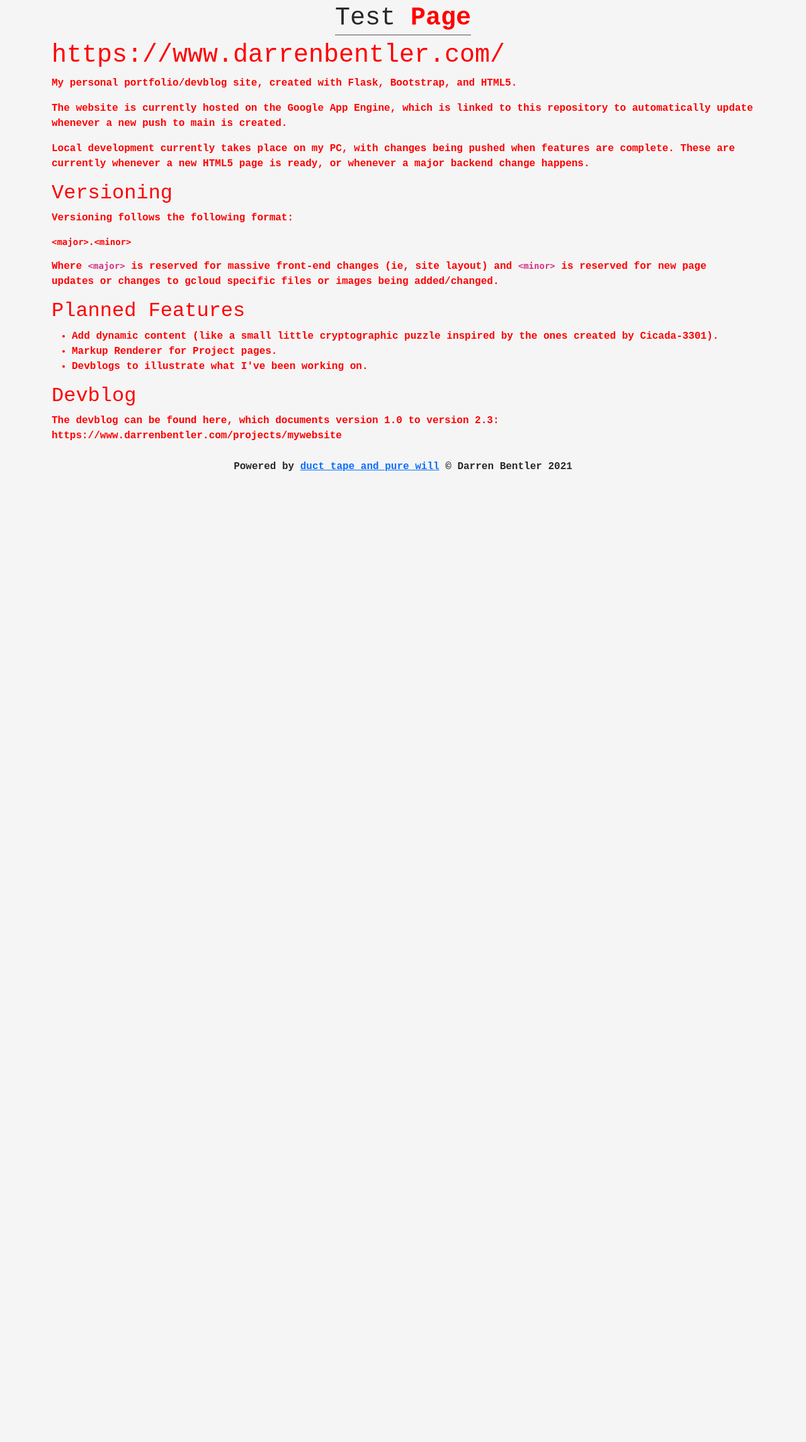
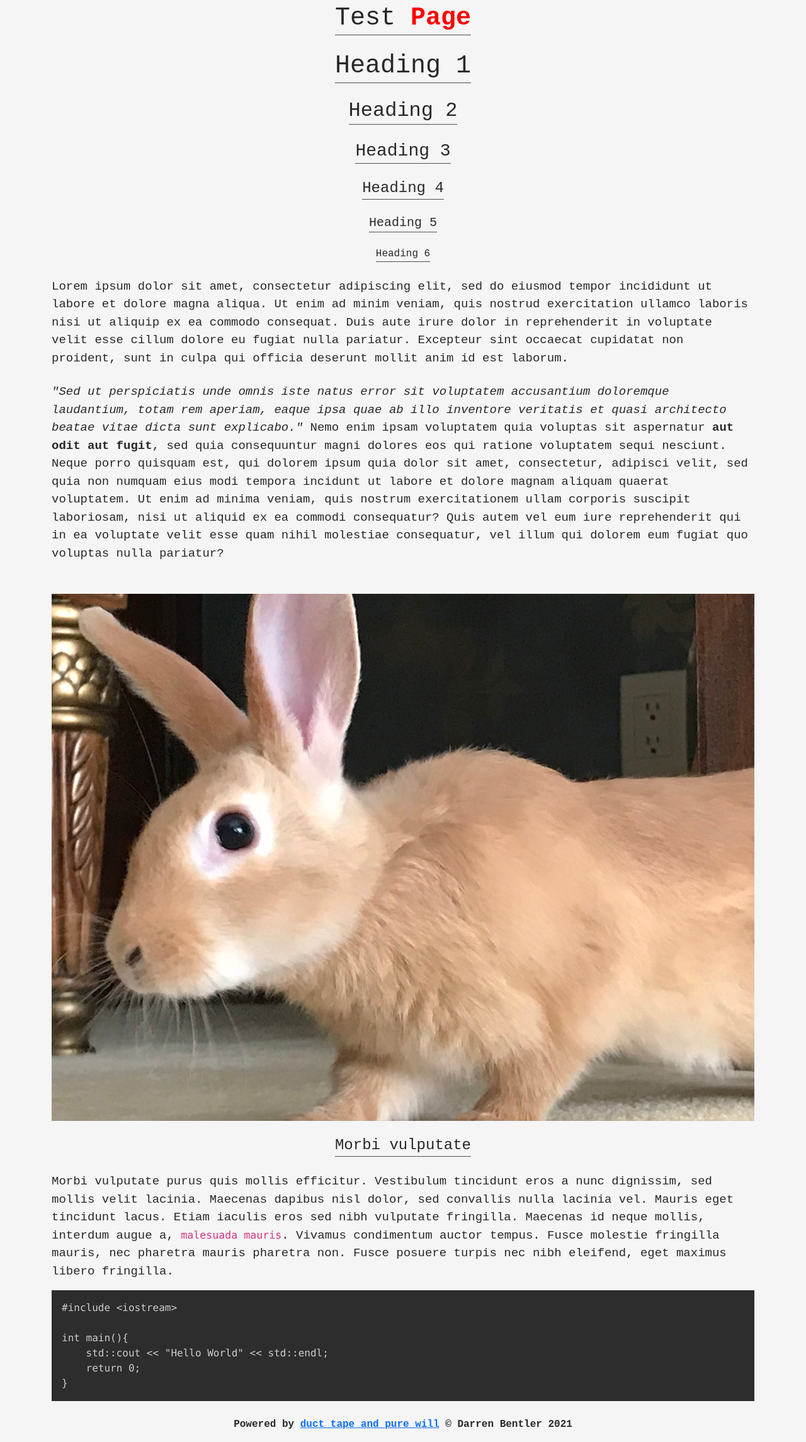
Before and after one commit to dbentler/personalwebsite, a Flask app: page /test in a window 1280 px wide. Shown: the part 56-2346 px from the top of the page at 63% size. Before the commit the page ends 804 px from the top, so only its background shows below. Run offline with Flask 2, Linux system fonts and the light colour scheme; some libraries are stand-ins or nearby versions.

Commit message:
Markdown Rendering and Formatting implemented

````diff
--- a/main.py
+++ b/main.py
@@ -6,7 +6,7 @@ from flask_bootstrap import Bootstrap
 
 
 app = Flask(__name__)
-Misaka(app)
+Misaka(app, fenced_code=True)
 
 
 @app.route("/") # Listens for <website>/<subpage>
--- a/markdown/test.md
+++ b/markdown/test.md
@@ -1,22 +1,25 @@
-# https://www.darrenbentler.com/
-My personal portfolio/devblog site, created with Flask, Bootstrap, and HTML5.
+# <span class="span-underline">Heading 1</span>
+## <span class="span-underline">Heading 2</span>
+### <span class="span-underline">Heading 3</span>
+#### <span class="span-underline">Heading 4</span>
+##### <span class="span-underline">Heading 5</span>
+###### <span class="span-underline">Heading 6</span>
 
-The website is currently hosted on the Google App Engine, which is linked to this repository to automatically update whenever a new push to main is created.
+Lorem ipsum dolor sit amet, consectetur adipiscing elit, sed do eiusmod tempor incididunt ut labore et dolore magna aliqua. Ut enim ad minim veniam, quis nostrud exercitation ullamco laboris nisi ut aliquip ex ea commodo consequat. Duis aute irure dolor in reprehenderit in voluptate velit esse cillum dolore eu fugiat nulla pariatur. Excepteur sint occaecat cupidatat non proident, sunt in culpa qui officia deserunt mollit anim id est laborum.
 
-Local development currently takes place on my PC, with changes being pushed when features are complete. These are currently whenever a new HTML5 page is ready, or whenever a major backend change happens.
+*"Sed ut perspiciatis unde omnis iste natus error sit voluptatem accusantium doloremque laudantium, totam rem aperiam, eaque ipsa quae ab illo inventore veritatis et quasi architecto beatae vitae dicta sunt explicabo."* Nemo enim ipsam voluptatem quia voluptas sit aspernatur **aut odit aut fugit**, sed quia consequuntur magni dolores eos qui ratione voluptatem sequi nesciunt. Neque porro quisquam est, qui dolorem ipsum quia dolor sit amet, consectetur, adipisci velit, sed quia non numquam eius modi tempora incidunt ut labore et dolore magnam aliquam quaerat voluptatem. Ut enim ad minima veniam, quis nostrum exercitationem ullam corporis suscipit laboriosam, nisi ut aliquid ex ea commodi consequatur? Quis autem vel eum iure reprehenderit qui in ea voluptate velit esse quam nihil molestiae consequatur, vel illum qui dolorem eum fugiat quo voluptas nulla pariatur?
 
-## Versioning
-Versioning follows the following format:
+![Test Image](/static/img/lucy.jpeg)
 
-    <major>.<minor>
-Where `<major>` is reserved for massive front-end changes (ie, site layout) and `<minor>` is reserved for new page updates or changes to gcloud specific files or images being added/changed.
+#### <span class="span-underline">Morbi vulputate</span>
 
-## Planned Features
+Morbi vulputate purus quis mollis efficitur. Vestibulum tincidunt eros a nunc dignissim, sed mollis velit lacinia. Maecenas dapibus nisl dolor, sed convallis nulla lacinia vel. Mauris eget tincidunt lacus. Etiam iaculis eros sed nibh vulputate fringilla. Maecenas id neque mollis, interdum augue a, `malesuada mauris`. Vivamus condimentum auctor tempus. Fusce molestie fringilla mauris, nec pharetra mauris pharetra non. Fusce posuere turpis nec nibh eleifend, eget maximus libero fringilla.
 
- - Add dynamic content (like a small little cryptographic puzzle inspired by the ones created by Cicada-3301).
- - Markup Renderer for Project pages.
- - Devblogs to illustrate what I've been working on.
+``` {.lang-cpp}
+#include <iostream>
 
-## Devblog
-The devblog can be found here, which documents version 1.0 to version 2.3:
-https://www.darrenbentler.com/projects/mywebsite
+int main(){
+    std::cout << "Hello World" << std::endl;
+    return 0;
+}
+```
--- a/static/css/prism.css
+++ b/static/css/prism.css
@@ -1,5 +1,5 @@
 /* PrismJS 1.23.0
-https://prismjs.com/download.html#themes=prism-tomorrow&languages=markup+css+clike+javascript+c+cpp&plugins=line-numbers+highlight-keywords+normalize-whitespace */
+https://prismjs.com/download.html#themes=prism-tomorrow&languages=markup+css+clike+javascript+c+csharp+cpp+diff+java+python&plugins=line-numbers+highlight-keywords+normalize-whitespace */
 /**
  * prism.js tomorrow night eighties for JavaScript, CoffeeScript, CSS and HTML
  * Based on https://github.com/chriskempson/tomorrow-theme
--- a/static/css/template.css
+++ b/static/css/template.css
@@ -61,7 +61,7 @@
     background: #7a7a7a
 }
 
-span {
+.span-underline {
     display: inline-block;
     border-bottom: 1px solid #505050;
     padding-bottom: 2px;
@@ -92,3 +92,58 @@ h2 {
     object-fit: cover;
     z-index: -100;
 }
+
+.markdown {
+    color: #282828;
+    font-weight: normal;
+}
+.markdown p{
+    margin-top: 25px;
+    color: #282828;
+    font-size: 19px;
+}
+
+.markdown h1{
+    margin-top: 25px;
+    font-weight: normal;
+    text-align: center;
+}
+
+.markdown h2{
+    margin-top: 25px;
+    font-weight: normal;
+    text-align: center;
+}
+
+.markdown h3{
+    margin-top: 25px;
+    font-weight: normal;
+    text-align: center;
+}
+
+.markdown h4{
+    margin-top: 25px;
+    font-weight: normal;
+    text-align: center;
+}
+
+.markdown h5{
+    margin-top: 25px;
+    font-weight: normal;
+    text-align: center;
+}
+
+.markdown h6{
+    margin-top: 25px;
+    font-weight: normal;
+    text-align: center;
+}
+
+.markdown img{
+    margin-top: 25px;
+    position: relative;
+    width: auto;
+    max-width: 100%;
+    height: auto;
+    max-height: 100%;
+}
--- a/templates/construction.html
+++ b/templates/construction.html
@@ -10,7 +10,7 @@
     <div class="container-fluid spacer-60px">
         <div class="container">
             <h2 class="center-text spacer-25px unbold">
-                <span>This Page isn't <strong style="color: red;">Ready</strong> Yet</span>
+                <span class="span-underline">This Page isn't <strong style="color: red;">Ready</strong> Yet</span>
             </h2>
             <p style="text-align: center; color: #282828; font-size: 19px;;">
                 I'm sorry, but I haven't had the time to finish the page you wanted. <br><br>
--- a/templates/contact.html
+++ b/templates/contact.html
@@ -10,7 +10,7 @@
     <div class="container-fluid spacer-60px">
         <div class="container">
             <h1 class="center-text unbold">
-                <span>Contact <strong style="color: red;">Me</strong></span>
+                <span class="span-underline">Contact <strong style="color: red;">Me</strong></span>
             </h1>
             <div class="container spacer-25px">
                 <image src="{{ url_for('static', filename='img/profile_pic.png') }}" class="center">
--- a/templates/test.html
+++ b/templates/test.html
@@ -2,7 +2,7 @@
 <html lang="en" dir="ltr">
 <head>
     <meta charset="utf-8">
-    <title>Darren Bentler | Questions and Answers</title>
+    <title>Darren Bentler | Test Page</title>
 </head>
 <body>
     {% extends "template.html" %}
@@ -10,10 +10,10 @@
     <div class="container-fluid spacer-60px">
         <div class="container">
             <h1 class="center-text spacer-25px unbold">
-                <span>Test <strong style="color: red;">Page</span>
+                <span class="span-underline">Test <strong style="color: red;">Page</span>
             </h1>
         </div>
-        <div class="container">
+        <div class="container markdown">
             {{ text|markdown }}
         </div>
     </div>
````
Also changed, not shown: templates/about.html (+6 -6 lines), templates/crypto.html (+9 -9 lines), templates/home.html (+14 -14 lines), templates/mywebsite.html (+5 -5 lines), templates/projects.html (+5 -5 lines), templates/qna.html (+8 -8 lines), templates/qnapersonal.html (+15 -15 lines), static/js/prism.js.
